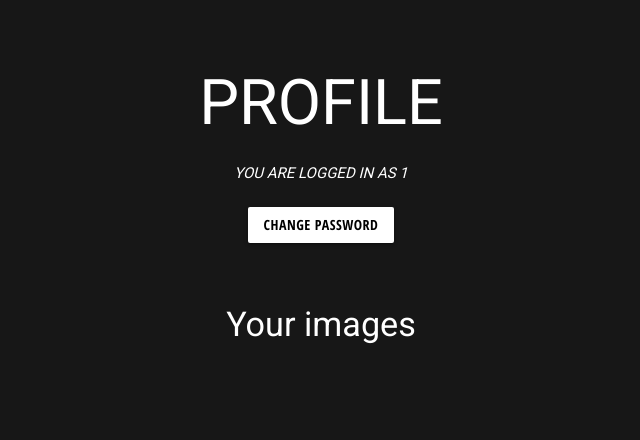
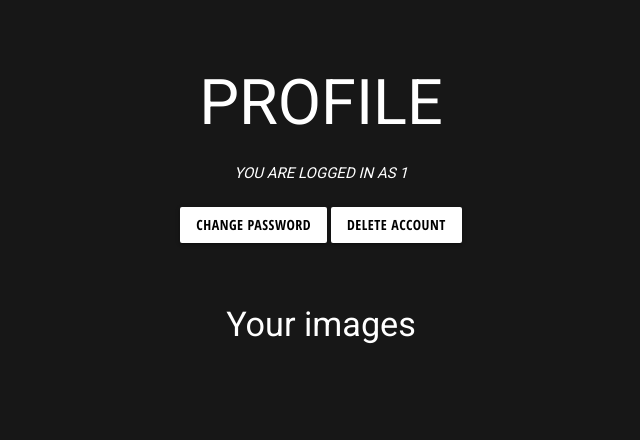
Before and after one commit to SuzanneNL/star-trail-photography, a Flask app: page /profile_page in a window 1280 px wide. Shown: the part 548-988 px from the top of the page, without its empty margins (319-959 px from the left). Run offline with Flask 2, Linux system fonts and the light colour scheme; the visitor is signed in with stand-in values (Sample User, id 1); data that the repository does not hold is empty; some libraries are stand-ins or nearby versions.

Commit message:
Add function allowing a user to delete his account

```diff
--- a/app.py
+++ b/app.py
@@ -145,6 +145,15 @@ def change_password(username):
     return redirect(url_for("log_in"))
 
 
+# Delete account
+@app.route("/delete_account/<username>")
+def delete_account(username):
+    mongo.db.users.remove({"username": username.lower()})
+    session.pop("user")
+    flash("Your account has been removed", "success")
+    return redirect(url_for("sign_up"))
+
+
 # Add image to gallery
 @app.route("/add_image", methods=["GET", "POST"])
 def add_image():
@@ -169,7 +178,7 @@ def add_image():
     return render_template("add_image.html")
 
 
-# Edit image from gallery
+# Edit image from gallery and profile
 @app.route("/edit_image/<image_id>", methods=["GET", "POST"])
 def edit_image(image_id):
     previous_page = request.referrer
@@ -197,6 +206,7 @@ def edit_image(image_id):
                            previous_page=previous_page)
 
 
+# Delete image from gallery and profile
 @app.route("/delete_image/<image_id>")
 def delete_image(image_id):
     url = request.referrer
--- a/templates/profile_page.html
+++ b/templates/profile_page.html
@@ -8,10 +8,22 @@
             <br>
             <div class="center-align">
                 <a href="{{ url_for('change_password', username=session['user']) }}" class="btn change-password">Change Password</a>
+                <button data-target="modal-delete-account" class="btn change-password modal-trigger">Delete account</button>
             </div>
         </div>
     </div>
 </div>
+<!----------------------------------------DELETE MODAL---------------------------------------->
+<div id="modal-delete-account" class="modal">
+    <div class="modal-content">
+        <h4>Are you sure you want to delete your account?</h4>
+    </div>
+    <div class="modal-footer">
+        <a href="#!" class="modal-close btn-flat">Cancel</a>
+        <a href="{{ url_for('delete_account', username=session['user']) }}" class="modal-close btn-flat">I'm sure</a>
+    </div>
+</div>
+<!----------------------------------------END DELETE MODAL---------------------------------------->
 <!----------------------------------------MOBILE GALLERY---------------------------------------->
 <h4 class="center-align your-images">Your images</h4>
 {% for image in images %}
```
